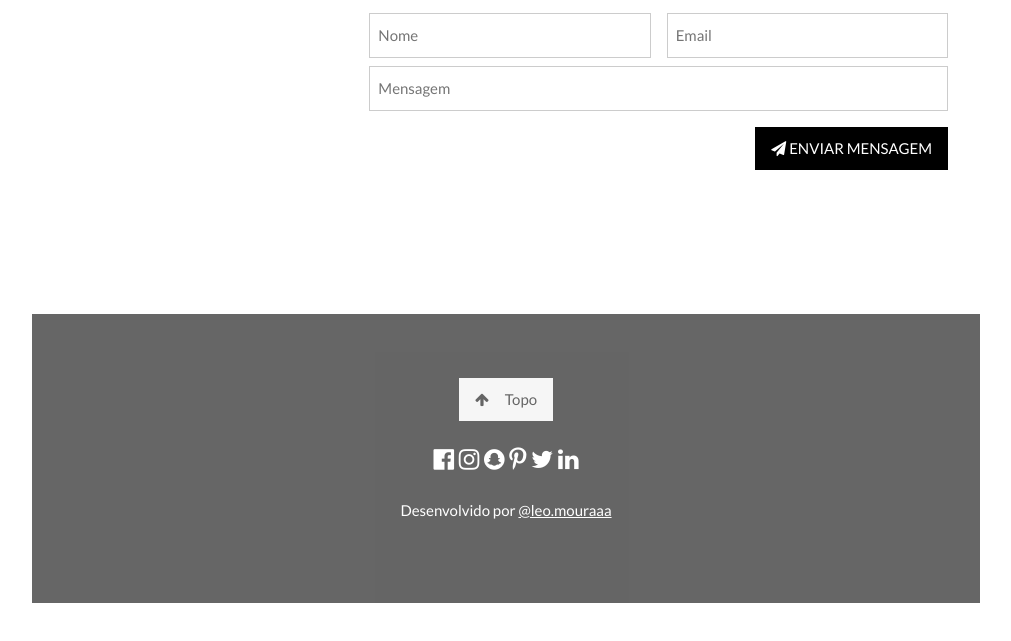
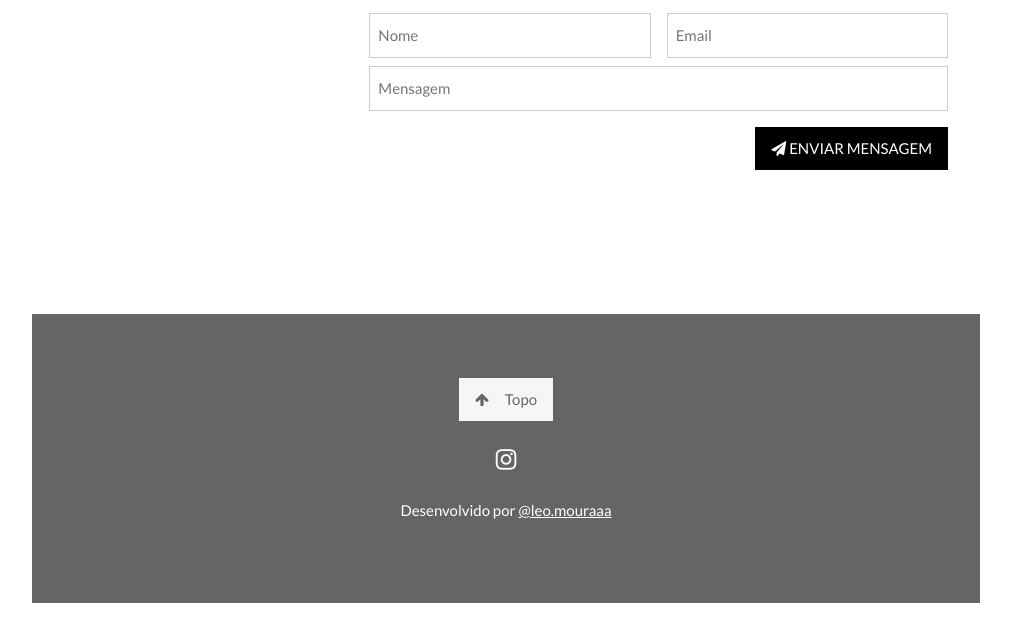
Before and after one commit to lrlmoura/Clapp, a plain HTML site: page index.html in a window 1280 px wide. Shown: the part 1427-2068 px from the top of the page, without its empty margins (134-1145 px from the left). Drawn offline with nearby package versions, Linux system fonts and the light colour scheme.

Commit message:
Ajuste das redes sociais

```diff
--- a/index.html
+++ b/index.html
@@ -201,12 +201,12 @@
 <footer class="w3-center w3-black w3-padding-64 w3-opacity w3-hover-opacity-off">
   <a href="#home" class="w3-button w3-light-grey"><i class="fa fa-arrow-up w3-margin-right"></i>Topo</a>
   <div class="w3-xlarge w3-section">
-    <i class="fa fa-facebook-official w3-hover-opacity"></i>
-    <i class="fa fa-instagram w3-hover-opacity"></i>
-    <i class="fa fa-snapchat w3-hover-opacity"></i>
+<!--    <i class="fa fa-facebook-official w3-hover-opacity"></i> -->
+    <a href="http://www.instagram.com/clapp " target="_blank"><i class="fa fa-instagram w3-hover-opacity"></i></a>
+ <!--   <i class="fa fa-snapchat w3-hover-opacity"></i>
     <i class="fa fa-pinterest-p w3-hover-opacity"></i>
     <i class="fa fa-twitter w3-hover-opacity"></i>
-    <i class="fa fa-linkedin w3-hover-opacity"></i>
+    <i class="fa fa-linkedin w3-hover-opacity"></i> -->
   </div>
   <p>Desenvolvido por <a href="https://www.instagram.com/leo.mouraaa" title="@leo.mouraaa" target="_blank" class="w3-hover-text-green">@leo.mouraaa</a></p>
 </footer>
```
